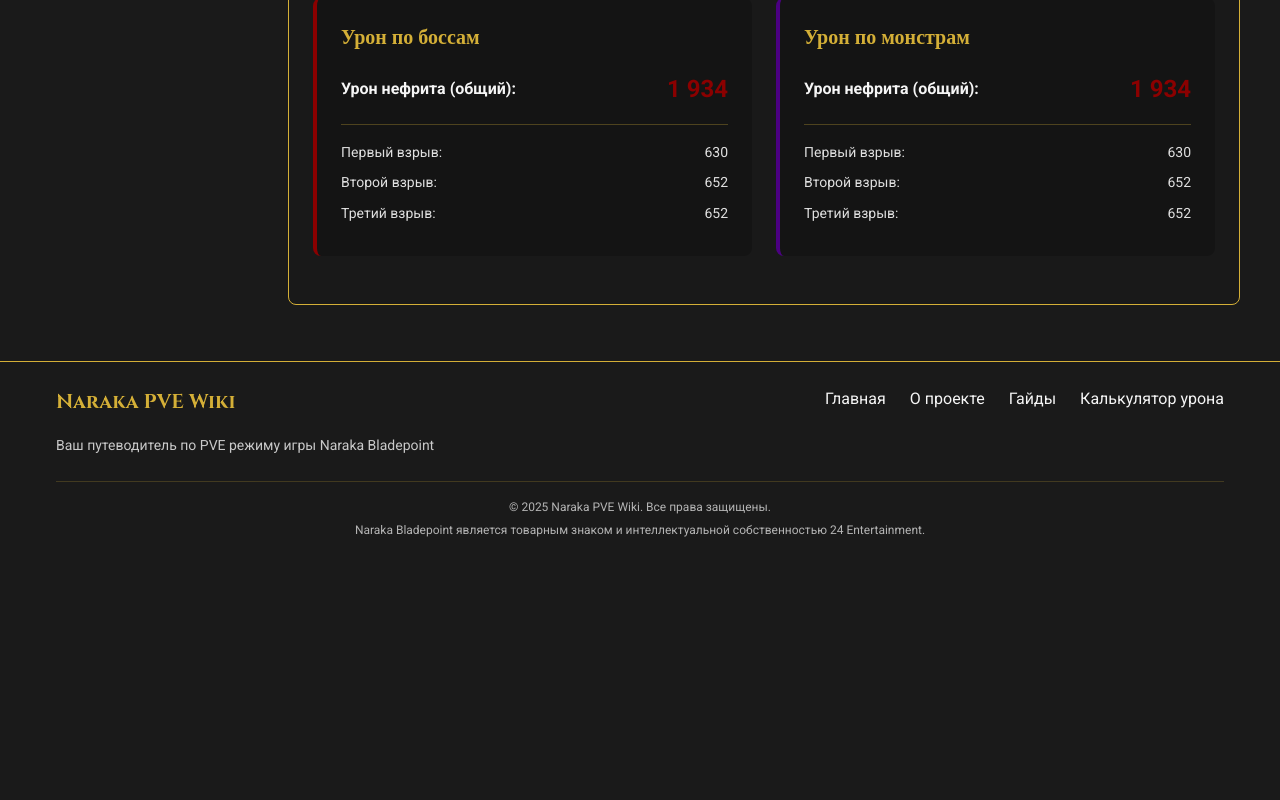
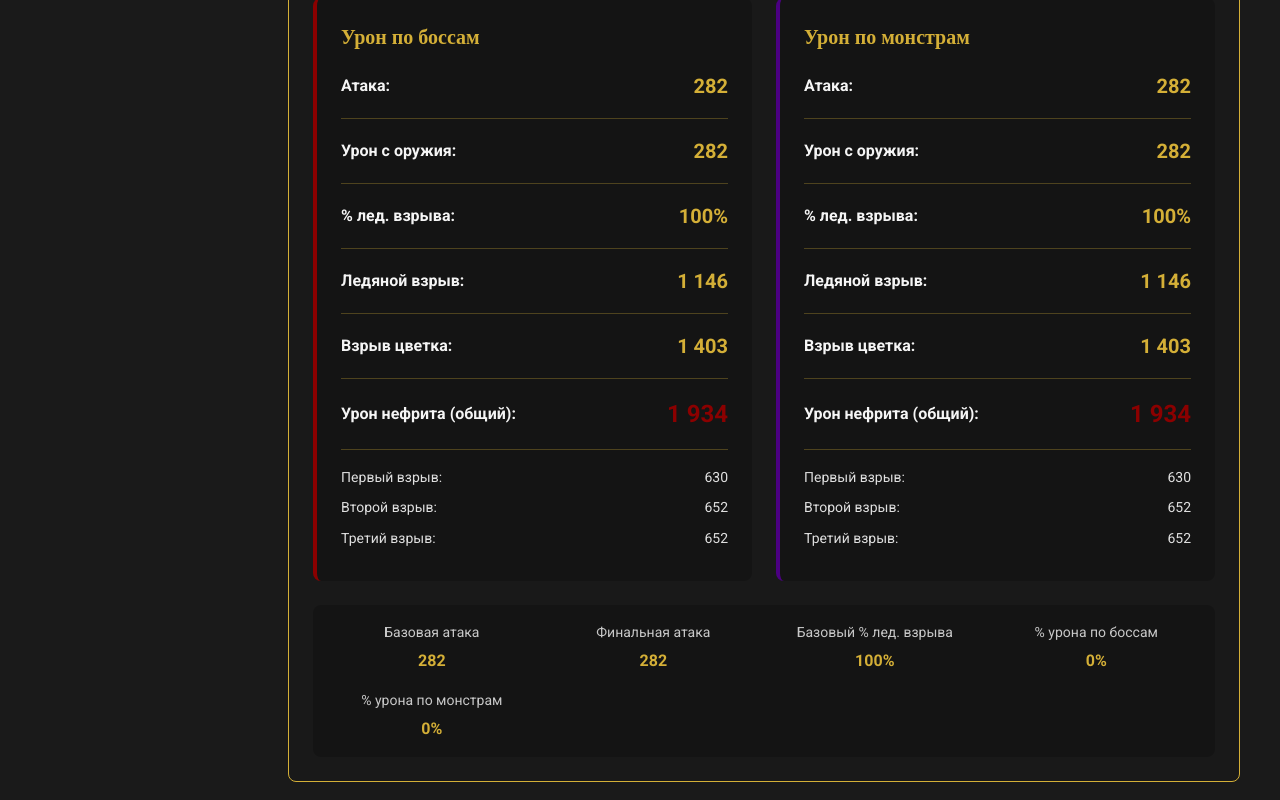
Before and after one commit to Dimanchick22/Naraka-PVE-Wiki, a React (Vite) app in the folder frontend/: page /damage-calculator in a window 1280 px wide. Shown: the part 1260-2060 px from the top of the page. Before the commit the page ends 1824 px from the top, so only its background shows below. Built offline with nearby package versions, Linux system fonts and the light colour scheme.

Commit message:
Project: version 0.2.8

```diff
--- a/frontend/src/pages/DamageCalculator/components/DamageSummary.jsx
+++ b/frontend/src/pages/DamageCalculator/components/DamageSummary.jsx
@@ -2,13 +2,24 @@ import React from "react";
 import { formatNumber } from "../utils/formatUtils";
 
 /**
- * Упрощенный компонент для отображения итогового урона
+ * Улучшенный компонент для отображения итогового урона
  * @param {Object} props - Свойства компонента
  * @param {Object} props.results - Результаты расчетов
  * @returns {JSX.Element | null} - Элемент компонента или null, если нет результатов
  */
 const DamageSummary = ({ results }) => {
   if (!results) return null;
+
+  // Получаем процент урона по боссам и монстрам из results напрямую
+  const bossDamagePercent = results.jadeBossAttackBonus !== undefined ? Math.round(results.jadeBossAttackBonus * 100) : 0;
+  const monsterDamagePercent = results.jadeMonsterAttackBonus !== undefined ? Math.round(results.jadeMonsterAttackBonus * 100) : 0;
+
+  // Расчёт урона с оружия (финальная атака * (1 + % урона))
+  const bossWeaponDamage = Math.round(results.finalAttack * (1 + (results.jadeBossAttackBonus || 0)));
+  const monsterWeaponDamage = Math.round(results.finalAttack * (1 + (results.jadeMonsterAttackBonus || 0)));
+
+  // Расчет базового процента ледяного взрыва
+  const baseIceExplosionPercent = Math.round((results.iceExplosionPercent || 1) * 100);
 
   return (
     <div className="damage-summary">
@@ -17,6 +28,41 @@ const DamageSummary = ({ results }) => {
       <div className="summary-blocks">
         <div className="summary-block boss-damage">
           <h3 className="summary-title">Урон по боссам</h3>
+
+          <div className="summary-item">
+            <div className="summary-label">Атака:</div>
+            <div className="summary-value">
+              {formatNumber(Math.round(results.finalAttack))}
+            </div>
+          </div>
+
+          <div className="summary-item">
+            <div className="summary-label">Урон с оружия:</div>
+            <div className="summary-value">
+              {formatNumber(bossWeaponDamage)}
+            </div>
+          </div>
+
+          <div className="summary-item">
+            <div className="summary-label">% лед. взрыва:</div>
+            <div className="summary-value">
+              {Math.round(results.bossIceExplosionPercent * 100)}%
+            </div>
+          </div>
+
+          <div className="summary-item">
+            <div className="summary-label">Ледяной взрыв:</div>
+            <div className="summary-value">
+              {formatNumber(Math.round(results.bossDamage))}
+            </div>
+          </div>
+
+          <div className="summary-item">
+            <div className="summary-label">Взрыв цветка:</div>
+            <div className="summary-value">
+              {formatNumber(Math.round(results.bossFlowerDamage))}
+            </div>
+          </div>
 
           <div className="summary-item">
             <div className="summary-label">Урон нефрита (общий):</div>
@@ -72,6 +118,41 @@ const DamageSummary = ({ results }) => {
           <h3 className="summary-title">Урон по монстрам</h3>
 
           <div className="summary-item">
+            <div className="summary-label">Атака:</div>
+            <div className="summary-value">
+              {formatNumber(Math.round(results.finalAttack))}
+            </div>
+          </div>
+
+          <div className="summary-item">
+            <div className="summary-label">Урон с оружия:</div>
+            <div className="summary-value">
+              {formatNumber(monsterWeaponDamage)}
+            </div>
+          </div>
+
+          <div className="summary-item">
+            <div className="summary-label">% лед. взрыва:</div>
+            <div className="summary-value">
+              {Math.round(results.monsterIceExplosionPercent * 100)}%
+            </div>
+          </div>
+
+          <div className="summary-item">
+            <div className="summary-label">Ледяной взрыв:</div>
+            <div className="summary-value">
+              {formatNumber(Math.round(results.monsterDamage))}
+            </div>
+          </div>
+
+          <div className="summary-item">
+            <div className="summary-label">Взрыв цветка:</div>
+            <div className="summary-value">
+              {formatNumber(Math.round(results.monsterFlowerDamage))}
+            </div>
+          </div>
+
+          <div className="summary-item">
             <div className="summary-label">Урон нефрита (общий):</div>
             <div className="summary-value highlight">
               {formatNumber(results.monsterTotalJadeDamage)}
@@ -121,6 +202,33 @@ const DamageSummary = ({ results }) => {
           </div>
         </div>
       </div>
+
+      <div className="summary-info">
+        <div className="info-item">
+          <div className="info-label">Базовая атака</div>
+          <div className="info-value">{formatNumber(Math.round(results.baseAttack))}</div>
+        </div>
+
+        <div className="info-item">
+          <div className="info-label">Финальная атака</div>
+          <div className="info-value">{formatNumber(Math.round(results.finalAttack))}</div>
+        </div>
+
+        <div className="info-item">
+          <div className="info-label">Базовый % лед. взрыва</div>
+          <div className="info-value">{baseIceExplosionPercent}%</div>
+        </div>
+
+        <div className="info-item">
+          <div className="info-label">% урона по боссам</div>
+          <div className="info-value">{bossDamagePercent}%</div>
+        </div>
+
+        <div className="info-item">
+          <div className="info-label">% урона по монстрам</div>
+          <div className="info-value">{monsterDamagePercent}%</div>
+        </div>
+      </div>
     </div>
   );
 };
```
